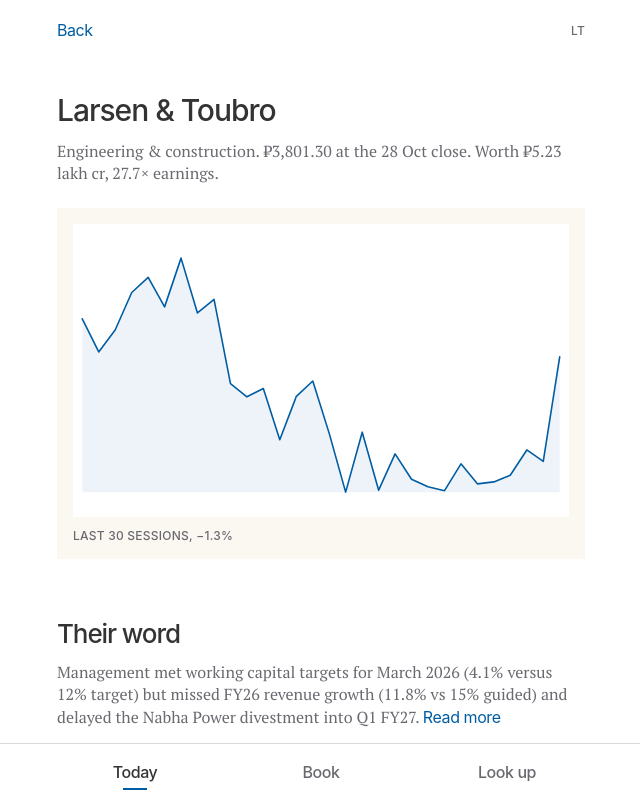
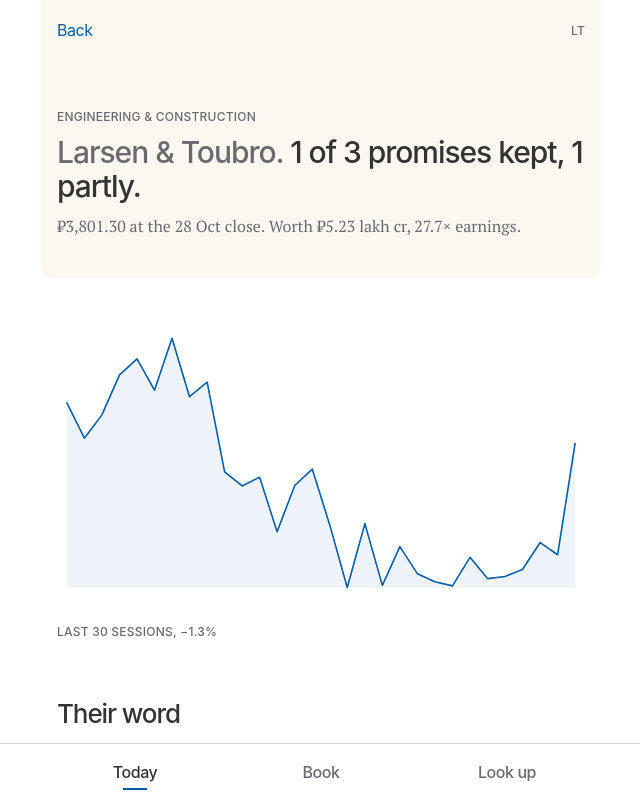
Before and after one commit to vedant-22/finn, a React (Vite) app in the folder web/: page / in a window 1280 px wide. Both pictures are taken after a click on the button "Larsen & Toubro". Shown: the top 800 px of the page, without its empty margins (319-959 px from the left). Built offline with nearby package versions, Linux system fonts and the light colour scheme; a web font is replaced by a local one.

Commit message:
Redesign company page header

```diff
--- a/web/src/CompanyView.tsx
+++ b/web/src/CompanyView.tsx
@@ -52,20 +52,31 @@ export function CompanyView({ c, focus, sector, title, close, bars, back }: { c:
 
   const readFirst = c.read ? rupees(c.read).match(/^.+?[.!?](?=\s+[A-Z]|$)/)?.[0] ?? rupees(c.read) : ''
   const toggle = (k: string) => setFold(fold === k ? null : k)
+  const nKept = hard.filter(p => p.status === 'kept').length, nPartly = hard.filter(p => p.status === 'partly').length
+  const nGraded = hard.filter(p => ['kept', 'partly', 'missed', 'quiet'].includes(p.status)).length
+  const nPending = hard.filter(p => p.status === 'pending').length
+  const standing = nGraded ? `${nKept} of ${nGraded} ${nGraded === 1 ? 'promise' : 'promises'} kept${nPartly ? `, ${nPartly} partly` : ''}.`
+    : nPending ? `${nPending} ${nPending === 1 ? 'promise' : 'promises'}, none due yet.`
+      : 'Nothing to grade yet.'
+
   const newHard = c.open.filter(p => p.hard)
 
   return (
     <main className="screen company">
-      <header className={`bar${past ? ' past' : ''}`}>
+      {/* Page header as the reference's: a warm panel with rounded foot, the sector as a label,
+          the name in grey running into the one thing to know, in ink */}
+      <header className={`bar co-bar${past ? ' past' : ''}`}>
         <button className="text-btn back" onClick={back}>Back</button>
         {past ? <span className="bar-name">{title || shortName(c.name)}</span> : <span className="lbl lbl-quiet">{c.symbol}{c.live ? ', read just now' : ''}</span>}
       </header>
-      <h1 className="co-name" ref={nameRef}>{title || shortName(c.name)}</h1>
-      <p className="co-meta">
-        {sector && <>{sector}. </>}
-        {price != null && <>₹{price.toLocaleString('en-IN', close ? { minimumFractionDigits: 2, maximumFractionDigits: 2 } : undefined)}{close && ` at the ${new Date(close.d + 'T12:00:00').toLocaleDateString('en-IN', { day: 'numeric', month: 'short' })} close`}. </>}
-        {s.mcap != null && <>Worth ₹{crBig(s.mcap * k)}{s.pe ? `, ${(s.pe * k).toFixed(1)}× earnings` : ''}.</>}
-      </p>
+      <div className="co-top">
+        <p className="lbl lbl-quiet co-sector">{sector || 'NSE'}</p>
+        <h1 className="co-name" ref={nameRef}><span className="co-name-n">{title || shortName(c.name)}.</span> {standing}</h1>
+        <p className="co-meta">
+          {price != null && <>₹{price.toLocaleString('en-IN', close ? { minimumFractionDigits: 2, maximumFractionDigits: 2 } : undefined)}{close && ` at the ${new Date(close.d + 'T12:00:00').toLocaleDateString('en-IN', { day: 'numeric', month: 'short' })} close`}. </>}
+          {s.mcap != null && <>Worth ₹{crBig(s.mcap * k)}{s.pe ? `, ${(s.pe * k).toFixed(1)}× earnings` : ''}.</>}
+        </p>
+      </div>
       {/* A holding's page opens on its picture, as the cards do: the last 30 sessions */}
       {bars && bars.length > 1 && <div className="co-pic"><div className="card-img"><Chart series={bars.slice(-30)} /></div><p className="lbl lbl-quiet">Last 30 sessions, {pct((bars[bars.length - 1].close / bars[Math.max(0, bars.length - 30)].close - 1) * 100)}</p></div>}
 
--- a/web/src/styles.css
+++ b/web/src/styles.css
@@ -220,10 +220,15 @@ blockquote { margin: 0; }
 .bar .back { color: var(--brand); }
 .bar-name { font-weight: 500; overflow: hidden; text-overflow: ellipsis; white-space: nowrap; animation: fade-in 300ms var(--expo) both; }
 @keyframes fade-in { from { opacity: 0; } }
-.co-name { margin-top: var(--s-m); }
+.co-bar { background: var(--panel); transition: border-color 200ms, background-color 200ms; }
+.co-bar.past { background: var(--paper); }
+.co-top { background: var(--panel); margin: 0 calc(-1 * var(--g)); padding: var(--s-xl) var(--g) var(--s-l); border-radius: 0 0 var(--r-12) var(--r-12); }
+.co-sector { white-space: normal; }
+.co-name { margin-top: var(--s-3xs); }
+.co-name-n { color: var(--ink-2); }
 .co-meta { margin-top: var(--s-3xs); font-size: 16px; line-height: 140%; color: var(--ink-2); }
 .company > section { margin-top: var(--s-2xl); }
-.co-pic { margin-top: var(--s-s); background: var(--panel); padding: var(--s-2xs); }
+.co-pic { margin-top: var(--s-s); }
 .co-pic .lbl { display: block; margin-top: var(--s-3xs); }
 .word-intro { margin-top: var(--s-3xs); }
 .read { font-size: 16px; line-height: 140%; color: var(--ink-2); }
```
